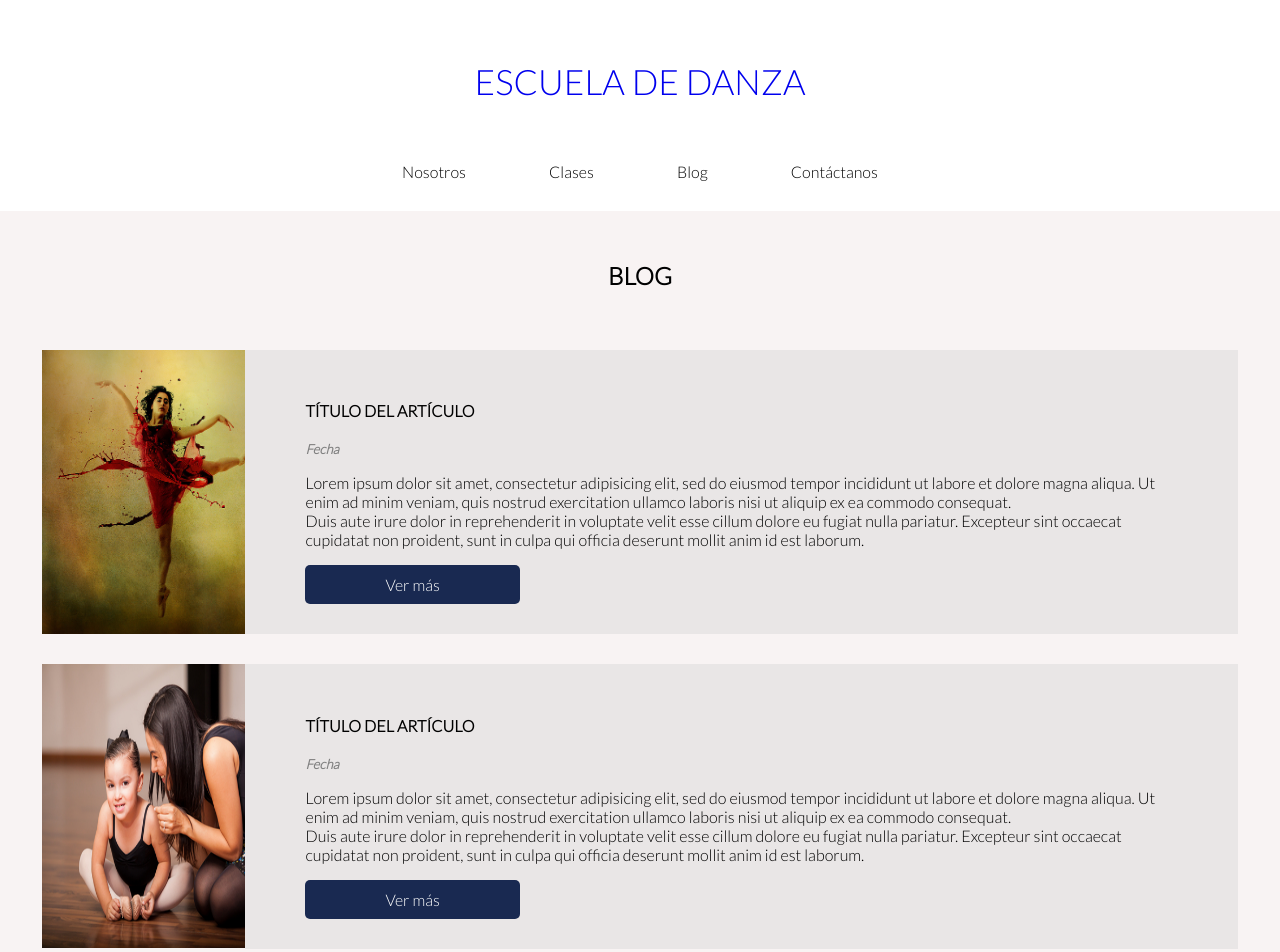
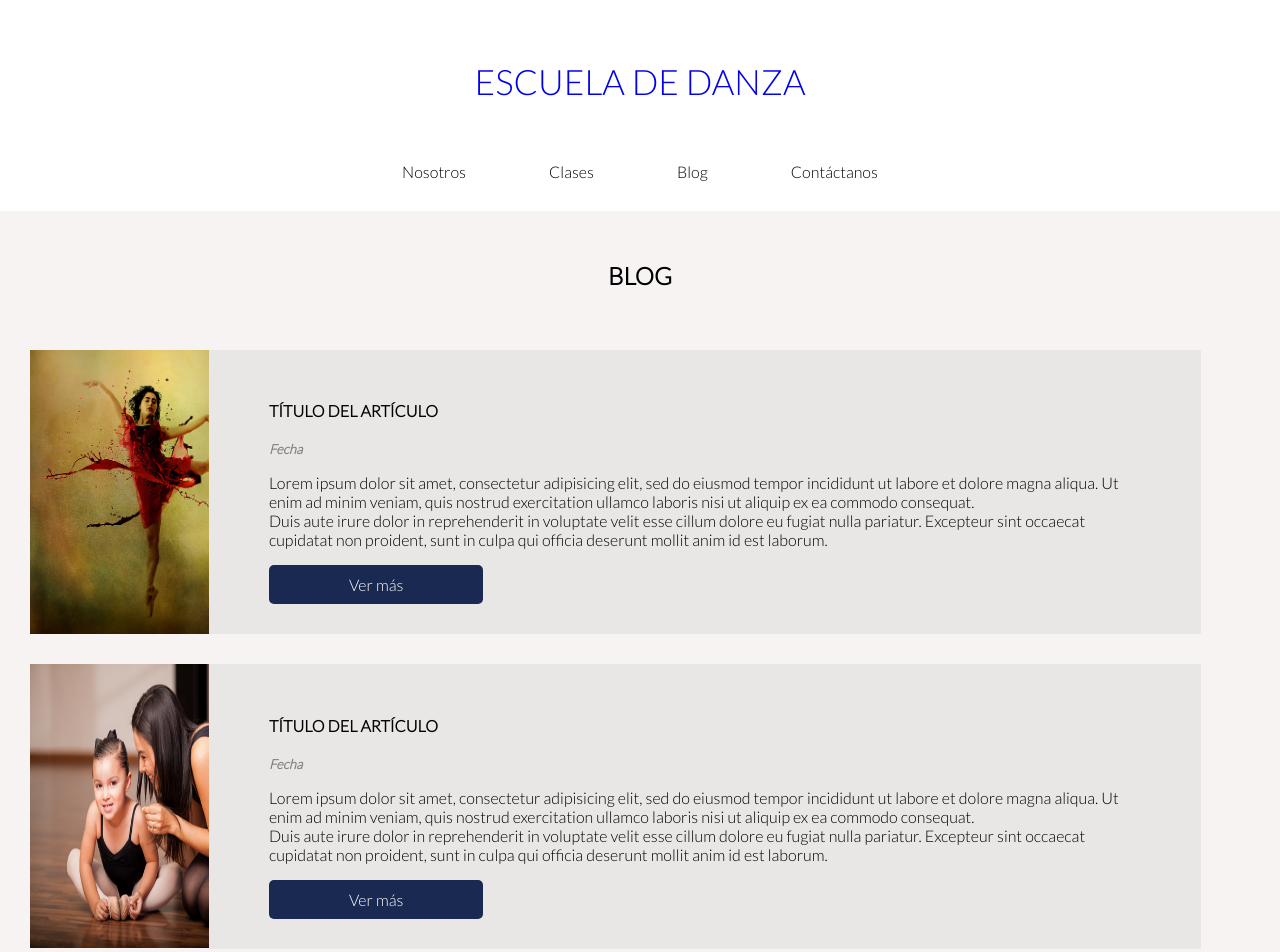
Before and after one commit to MichelleSV/escuela-danza, a plain HTML site: page blog.html in a window 1280 px wide. Shown: the top 952 px of the page. Drawn offline with Linux system fonts and the light colour scheme.

Commit message:
mejorando vista responsive

```diff
--- a/css/aeon-grid.css
+++ b/css/aeon-grid.css
@@ -40,8 +40,6 @@ body {
   display: inline;
   float: left;
   position: relative;
-  margin-left: 1%;
-  margin-right: 1%;
 }
 [class*="col"]:last-child {
   margin-right: 0;
```
Lines whose indentation alone changed are shown as unchanged.
